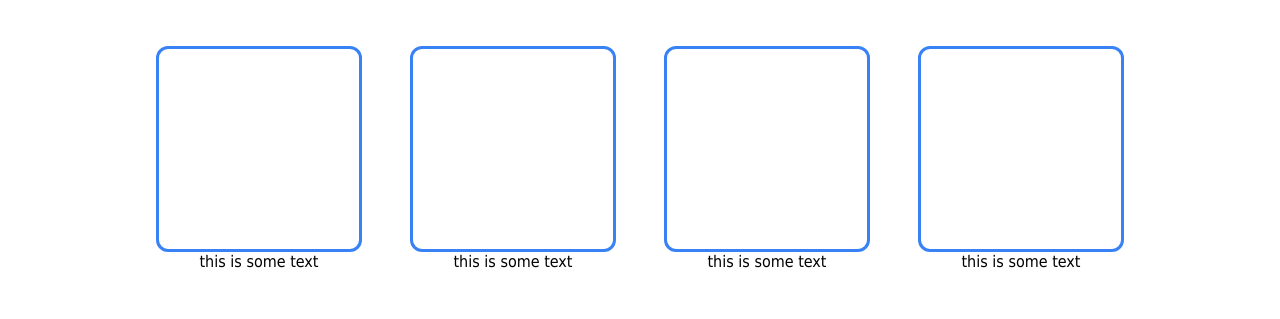
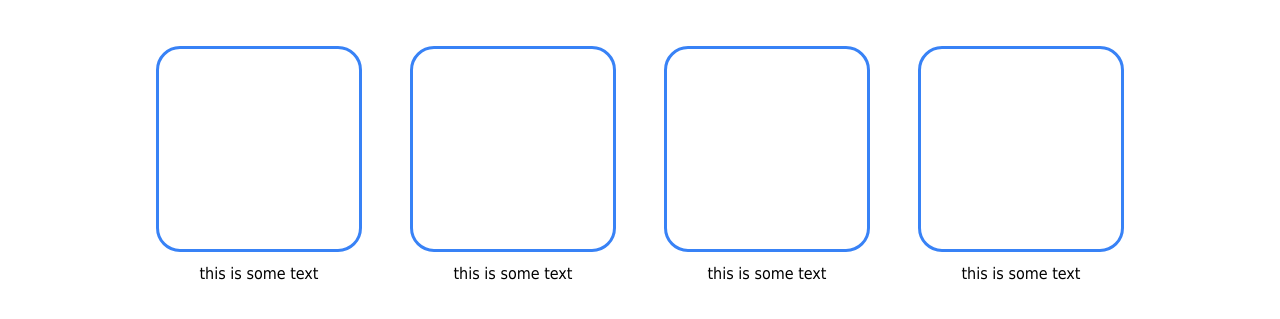
Before and after one commit to JackHendon/landing-page, a plain HTML site: page index.html in a window 1280 px wide. Shown: the part 497-816 px from the top of the page. Drawn offline with Linux system fonts and the light colour scheme.

Commit message:
Finish styling for info section

```diff
--- a/style.css
+++ b/style.css
@@ -94,10 +94,15 @@ body {
     display: flex;
     flex-direction: column;
     align-items: center;
+    padding-bottom: 48px;
 }
 .card-square {
     border: 3px #3882F6 solid;
-    border-radius: 12px;
+    border-radius: 24px;
     height: 200px;
     width: 200px;
 }
+
+.card-text {
+    padding: 12px;
+}
```
